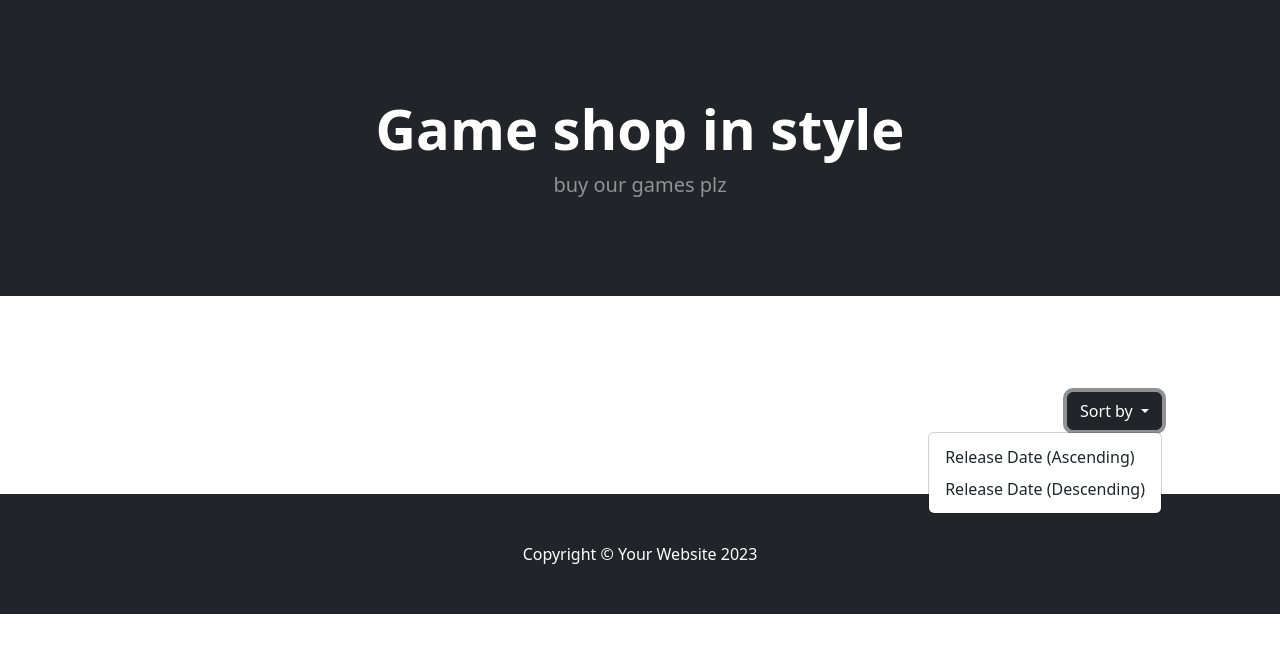
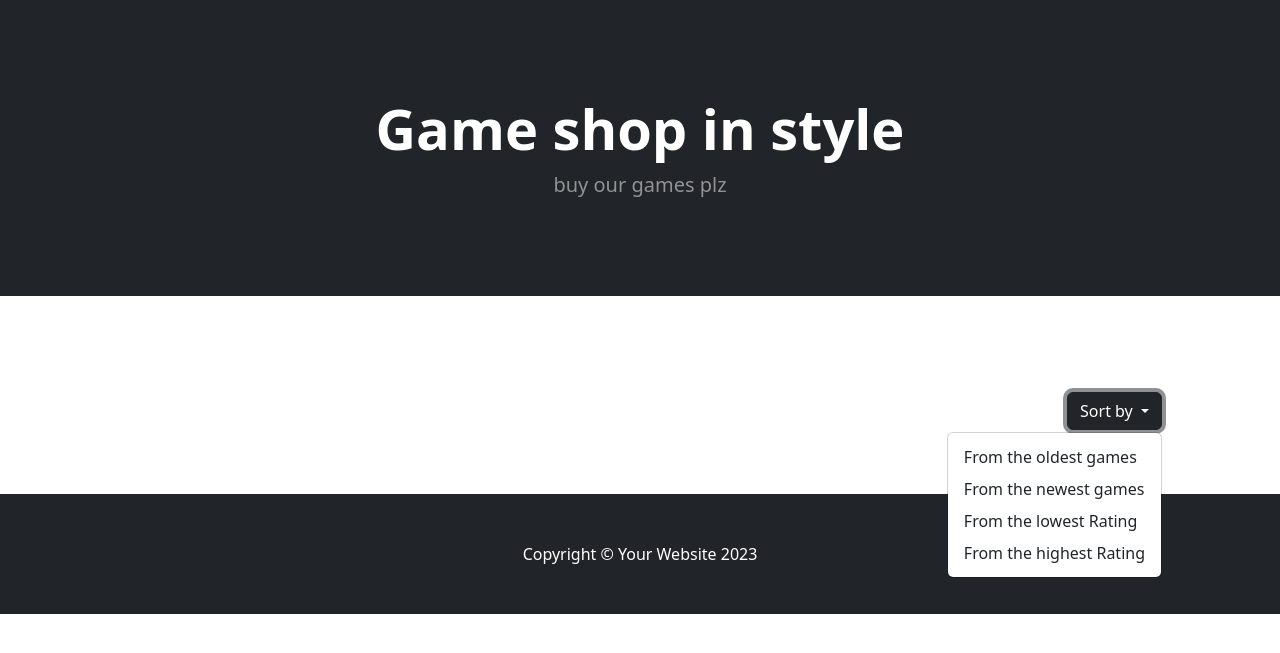
Before and after one commit to IllyaShparuk/djangoCICD, a Django app: page / in a window 1280 px wide, after a click on "Sort by". Shown: the part 57-710 px from the top of the page. Run offline with Django 5.2, Linux system fonts and the light colour scheme; data that the repository does not hold is empty; some libraries are stand-ins or nearby versions.

Commit message:
SortByRating

```diff
--- a/djangoCICD/urls.py
+++ b/djangoCICD/urls.py
@@ -23,7 +23,8 @@ from main.views import home
 from account.views import sign_up
 from cart.views import add_to_cart, open_cart, delete_from_cart
 from user_games_lib.views import add_items_to_lib, open_user_lib
-from main.views import game_list
+from main.views import sort_date, sort_rating
+
 
 urlpatterns = [
     path('admin/', admin.site.urls),
@@ -35,7 +36,8 @@ urlpatterns = [
     path('delete_from_cart', delete_from_cart, name='delete_from_cart'),
     path('add_items_to_lib', add_items_to_lib, name='add_items_to_lib'),
     path('open_user_lib', open_user_lib, name='open_user_lib'),
-    path('game_list', game_list, name='game_list')
+    path('sort_date', sort_date, name='sort_date'),
+    path('sort_rating', sort_rating, name='sort_rating')
 ]
 
 
--- a/main/templates/main.html
+++ b/main/templates/main.html
@@ -10,8 +10,10 @@
                         Sort by
                     </button>
                     <ul class="dropdown-menu" aria-labelledby="sortMenuButton">
-                        <li><a class="dropdown-item" href="{% url 'game_list' %}?sort=asc">Release Date (Ascending)</a></li>
-                        <li><a class="dropdown-item" href="{% url 'game_list' %}?sort=desc">Release Date (Descending)</a></li>
+                        <li><a class="dropdown-item" href="{% url 'sort_date' %}?sort=asc">From the oldest games</a></li>
+                        <li><a class="dropdown-item" href="{% url 'sort_date' %}?sort=desc">From the newest games </a></li>
+                         <li><a class="dropdown-item" href="{% url 'sort_rating' %}?sort=asc">From the lowest Rating</a></li>
+                        <li><a class="dropdown-item" href="{% url 'sort_rating' %}?sort=desc">From the highest Rating</a></li>
                     </ul>
                 </div>
             </div>
--- a/main/views.py
+++ b/main/views.py
@@ -9,10 +9,18 @@ def home(request):
         'games': games
     })
 
-def game_list(request):
+def sort_date(request):
     sort_order = request.GET.get('sort')
     if sort_order == 'desc':
         games = Game.objects.all().order_by('-release_date')
     else:
         games = Game.objects.all().order_by('release_date')
     return render(request, 'main.html', {'games': games, 'sort_order': sort_order})
+
+def sort_rating(request):
+    sort_order = request.GET.get('sort')
+    if sort_order == 'desc':
+        games = Game.objects.all().order_by('-rating')
+    else:
+        games = Game.objects.all().order_by('rating')
+    return render(request, 'main.html', {'games': games, 'sort_order': sort_order})
```
